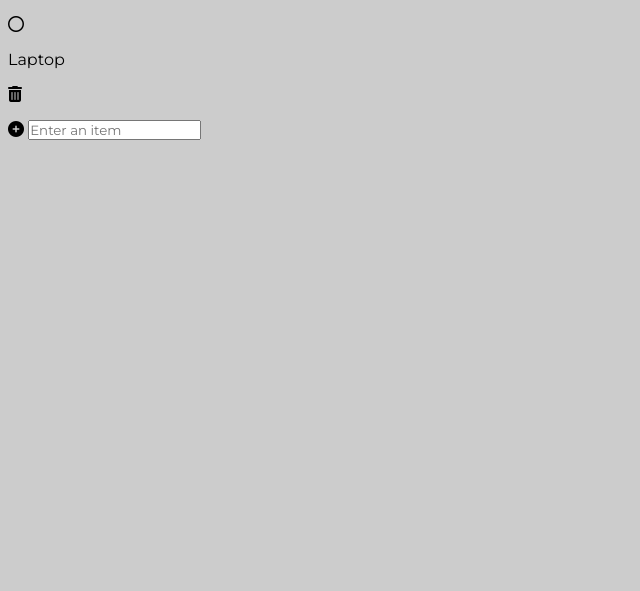
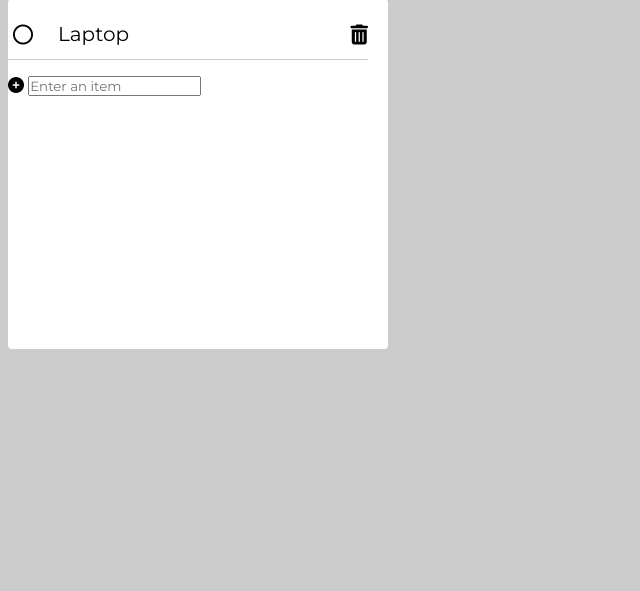
Before and after one commit to alialaba/sample-todo-app, a PHP site: page /app/app.html in a window 1280 px wide. Shown: the part 209-800 px from the top of the page, without its empty margins (0-640 px from the left). Run offline with PHP 8.4, Linux system fonts and the light colour scheme; some libraries are stand-ins or nearby versions.

Commit message:
style content item section

```diff
--- a/CSS/app.css
+++ b/CSS/app.css
@@ -13,7 +13,7 @@ body{
 .header{
     width: 380px;
     height: 200px;
-    background-image: url("../file/daytime.jpg");
+    background-image: url("../img/daytime.jpg");
     background-size: 100% 200%;
     background-repeat: no-repeat;
     border-radius: 15px 15px 0 0;
@@ -36,3 +36,75 @@ body{
     text-shadow: 1px 3px 5px #000;
     transform: rotate(45deg);
 }
+
+#date{
+    position: absolute;
+    bottom: 10px;
+    left: 10px;
+    font-size: 25px;
+    /* color: #FFF; */
+}
+/* content */
+.content{
+    width: 380px;
+    height: 350px;
+    max-height: 350px;
+    background: #fff;
+    overflow: auto;
+    border-radius: 4px;
+}
+/* .content ul{
+    margin: 0;
+    padding: 0;
+} */
+.content::-webkit-scrollbar {
+    display: none;
+}
+.list{
+    list-style: none;
+}
+.item{
+    width:360px ;
+    height: 45px;
+    max-height: 45px;
+    position: relative;
+    border-bottom: 1px solid rgba(0, 0, 0, 0.2);
+    margin: 0;
+    padding: 0;
+}
+.item i.co{
+    position: absolute;
+    font-size: 20px;
+    padding-left:5px;
+    left:0px;
+    top:10px;
+}
+.item i.co:hover{
+    cursor: pointer;
+}
+/* .fa-check-circle{
+    color:#6eb200;
+} */
+.item p.text{
+    position: absolute;
+    font-size: 20px;
+    left: 50px;
+    top: 7px;
+    max-width:285px;
+    margin: 0;
+    padding: 0;
+}
+/* .lineThrough{
+    text-decoration: line-through;
+    color : #ccc;
+} */
+.item i.de{
+    position: absolute;
+    font-size: 20px;
+    right: 0px;
+    top: 10px;
+}
+.item i.de:hover{
+    color:#af0000;
+    cursor: pointer;
+}
```
